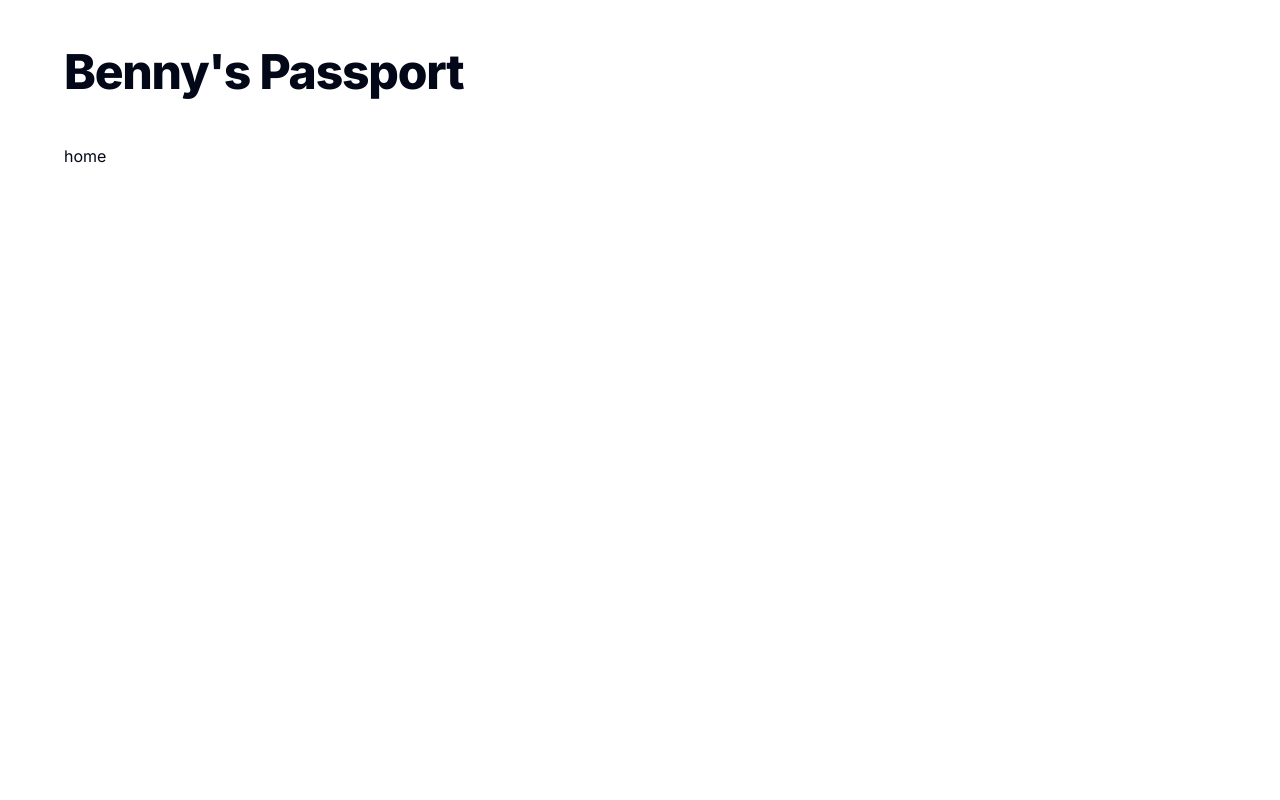
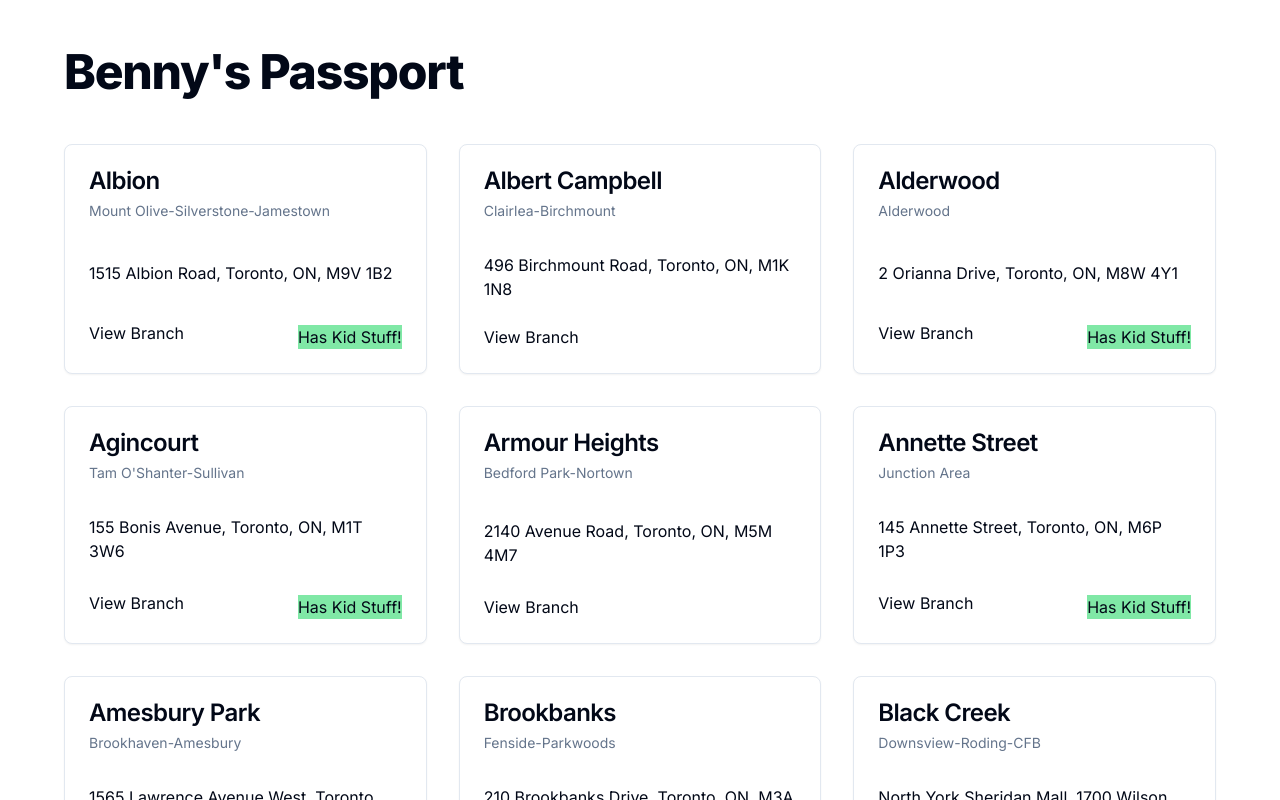
Before and after one commit to bennygoldman/passport-next, a Next.js app: page / in a window 1280 px wide. Shown: the top 800 px of the page. Built offline with nearby package versions, Linux system fonts and the light colour scheme; data requests are answered from the project's data file.

Commit message:
Add Card Component, render data

```diff
--- a/_data/db.json
+++ b/_data/db.json
@@ -1,11 +1,12 @@
 {
-  "records": [
+  "branches": [
     {
-      "id": 1,
+      "id": "1",
       "image": "003-albion-hi.jpg",
       "BranchCode": "AB",
       "PhysicalBranch": 1,
       "BranchName": "Albion",
+      "hasKidStuff": true,
       "Address": "1515 Albion Road, Toronto, ON, M9V 1B2",
       "PostalCode": "M9V 1B2",
       "Website": "https://www.tpl.ca/albion",
@@ -18,11 +19,12 @@
       "PresentSiteYear": 2017
     },
     {
-      "id": 2,
+      "id": "2",
       "image": "002-albert-campbell-hi.jpg",
       "BranchCode": "ACD",
       "PhysicalBranch": 1,
       "BranchName": "Albert Campbell",
+      "hasKidStuff": false,
       "Address": "496 Birchmount Road, Toronto, ON, M1K 1N8",
       "PostalCode": "M1K 1N8",
       "Website": "https://www.tpl.ca/albertcampbell",
@@ -35,11 +37,12 @@
       "PresentSiteYear": 1971
     },
     {
-      "id": 3,
+      "id": "3",
       "image": "004-alderwood-hi.jpg",
       "BranchCode": "AD",
       "PhysicalBranch": 1,
       "BranchName": "Alderwood",
+      "hasKidStuff": true,
       "Address": "2 Orianna Drive, Toronto, ON, M8W 4Y1",
       "PostalCode": "M8W 4Y1",
       "Website": "https://www.tpl.ca/alderwood",
@@ -52,11 +55,12 @@
       "PresentSiteYear": 1999
     },
     {
-      "id": 4,
+      "id": "4",
       "image": "001-agincourt-hi.jpg",
       "BranchCode": "AG",
       "PhysicalBranch": 1,
       "BranchName": "Agincourt",
+      "hasKidStuff": true,
       "Address": "155 Bonis Avenue, Toronto, ON, M1T 3W6",
       "PostalCode": "M1T 3W6",
       "Website": "https://www.tpl.ca/agincourt",
@@ -69,11 +73,12 @@
       "PresentSiteYear": 1991
     },
     {
-      "id": 5,
+      "id": "5",
       "image": "007-armour-heights-hi.jpg",
       "BranchCode": "AH",
       "PhysicalBranch": 1,
       "BranchName": "Armour Heights",
+      "hasKidStuff": false,
       "Address": "2140 Avenue Road, Toronto, ON, M5M 4M7",
       "PostalCode": "M5M 4M7",
       "Website": "https://www.tpl.ca/armourheights",
@@ -86,11 +91,12 @@
       "PresentSiteYear": 1982
     },
     {
-      "id": 7,
+      "id": "7",
       "image": "006-annette-street-hi.jpg",
       "BranchCode": "AN",
       "PhysicalBranch": 1,
       "BranchName": "Annette Street",
+      "hasKidStuff": true,
       "Address": "145 Annette Street, Toronto, ON, M6P 1P3",
       "PostalCode": "M6P 1P3",
       "Website": "https://www.tpl.ca/annette",
@@ -103,11 +109,12 @@
       "PresentSiteYear": 1908
     },
     {
-      "id": 8,
+      "id": "8",
       "image": "005-amesbury-park-hi.jpg",
       "BranchCode": "AP",
       "PhysicalBranch": 1,
       "BranchName": "Amesbury Park",
+      "hasKidStuff": true,
       "Address": "1565 Lawrence Avenue West, Toronto, ON, M6L 1A8",
       "PostalCode": "M6L 1A8",
       "Website": "https://www.tpl.ca/amesburypark",
@@ -120,11 +127,12 @@
       "PresentSiteYear": 1967
     },
     {
-      "id": 9,
+      "id": "9",
       "image": "015-brookbanks-hi.jpg",
       "BranchCode": "BB",
       "PhysicalBranch": 1,
       "BranchName": "Brookbanks",
+      "hasKidStuff": true,
       "Address": "210 Brookbanks Drive, Toronto, ON, M3A 2T8",
       "PostalCode": "M3A 2T8",
       "Website": "https://www.tpl.ca/brookbanks",
@@ -142,6 +150,7 @@
       "BranchCode": "BC",
       "PhysicalBranch": 1,
       "BranchName": "Black Creek",
+      "hasKidStuff": true,
       "Address": "North York Sheridan Mall, 1700 Wilson Avenue, Toronto, ON, M3L 1B2",
       "PostalCode": "M3L 1B2",
       "Website": "https://www.tpl.ca/blackcreek",
@@ -154,11 +163,12 @@
       "PresentSiteYear": 2002
     },
     {
-      "id": 11,
+      "id": "11",
       "image": "010-bendale-hi.jpg",
       "BranchCode": "BD",
       "PhysicalBranch": 1,
       "BranchName": "Bendale",
+      "hasKidStuff": false,
       "Address": "1515 Danforth Road, Toronto, ON, M1J 1H5",
       "PostalCode": "M1J 1H5",
       "Website": "https://www.tpl.ca/bendale",
@@ -171,11 +181,12 @@
       "PresentSiteYear": 1961
     },
     {
-      "id": 12,
+      "id": "12",
       "image": "009-beaches-hi.jpg",
       "BranchCode": "BE",
       "PhysicalBranch": 1,
       "BranchName": "Beaches",
+      "hasKidStuff": true,
       "Address": "2161 Queen Street East, Toronto, ON, M4L 1J1",
       "PostalCode": "M4L 1J1",
       "Website": "https://www.tpl.ca/beaches",
@@ -188,11 +199,12 @@
       "PresentSiteYear": 1914
     },
     {
-      "id": 13,
+      "id": "13",
       "image": "008-barbara-frum-hi.jpg",
       "BranchCode": "BF",
       "PhysicalBranch": 1,
       "BranchName": "Barbara Frum",
+      "hasKidStuff": true,
       "Address": "20 Covington Road, Toronto, ON, M6A 3C1",
       "PostalCode": "M6A 3C1",
       "Website": "https://www.tpl.ca/barbarafrum",
@@ -205,11 +217,12 @@
       "PresentSiteYear": 1992
     },
     {
-      "id": 16,
+      "id": "16",
       "image": "012-bloor-gladstone-hi.jpg",
       "BranchCode": "BL",
       "PhysicalBranch": 1,
       "BranchName": "Bloor/Gladstone",
+      "hasKidStuff": false,
       "Address": "1101 Bloor Street West, Toronto, ON, M6H 1M7",
       "PostalCode": "M6H 1M7",
       "Website": "https://www.tpl.ca/bloorgladstone",
@@ -222,17 +235,18 @@
       "PresentSiteYear": 1913
     },
     {
-      "id": 17,
+      "id": "17",
       "image": "013-brentwood-hi.jpg",
       "BranchCode": "BR",
       "PhysicalBranch": 1,
       "BranchName": "Brentwood",
+      "hasKidStuff": true,
       "Address": "36 Brentwood Road North, Toronto, ON, M8X 2B5",
       "PostalCode": "M8X 2B5",
       "Website": "https://www.tpl.ca/brentwood",
       "Telephone": "416-394-5240",
       "NBHDNo": 15,
-      "NBHDName": "Kingsway South ",
+      "NBHDName": "Kingsway South",
       "TPLNIA": 0,
       "WardNo": 3,
       "WardName": "Etobicoke-Lakeshore",
@@ -244,6 +258,7 @@
       "BranchCode": "BRW",
       "PhysicalBranch": 1,
       "BranchName": "Bridlewood",
+      "hasKidStuff": true,
       "Address": "Bridlewood Mall, 157A-2900 Warden Avenue, Toronto, ON, M1W 2S8",
       "PostalCode": "M1W 2S8",
       "Website": "https://www.tpl.ca/bridlewood",
@@ -256,11 +271,12 @@
       "PresentSiteYear": 1992
     },
     {
-      "id": 19,
+      "id": "19",
       "image": "016-burrows-hall-hi.jpg",
       "BranchCode": "BUR",
       "PhysicalBranch": 1,
       "BranchName": "Burrows Hall",
+      "hasKidStuff": true,
       "Address": "1081 Progress Avenue, Toronto, ON, M1B 5Z6",
       "PostalCode": "M1B 5Z6",
       "Website": "https://www.tpl.ca/burrowshall",
@@ -273,11 +289,12 @@
       "PresentSiteYear": 1998
     },
     {
-      "id": 20,
+      "id": "20",
       "image": "020-cliffcrest-hi.jpg",
       "BranchCode": "CC",
       "PhysicalBranch": 1,
       "BranchName": "Cliffcrest",
+      "hasKidStuff": false,
       "Address": "3017 Kingston Road, Toronto, ON, M1M 1P1",
       "PostalCode": "M1M 1P1",
       "Website": "https://www.tpl.ca/cliffcrest",
--- a/src/app/page.tsx
+++ b/src/app/page.tsx
@@ -1,7 +1,58 @@
-export default function Home() {
+import {
+  Card,
+  CardHeader,
+  CardFooter,
+  CardTitle,
+  CardDescription,
+  CardContent,
+} from '../components/ui/card';
+
+interface Branch {
+  image: string;
+  BranchCode: string;
+  BranchName: string;
+  hasKidStuff: boolean;
+  Address: string;
+  NBHDName: string;
+  NBHDNo: number;
+  WardNo: number;
+  WardName: string;
+  id: string;
+}
+
+async function getBranches(): Promise<Branch[]> {
+  const result = await fetch('http://localhost:4000/branches');
+
+  return result.json();
+}
+
+export default async function Home() {
+  const branches = await getBranches();
+
   return (
     <main>
-      home
+      <div className='grid grid-cols-3 gap-8'>
+        {branches.map((branch) => (
+          <Card key={branch.id} className='flex flex-col justify-between'>
+            <CardHeader className='flex-row gap-4 items-center'>
+              {/* image to go here */}
+              <div>
+                <CardTitle>{branch.BranchName}</CardTitle>
+                <CardDescription>{branch.NBHDName}</CardDescription>
+              </div>
+            </CardHeader>
+            <CardContent>
+              <p>{branch.Address}</p>
+            </CardContent>
+            <CardFooter className='flex justify-between'>
+              <button>View Branch</button>
+              {branch.hasKidStuff && (
+                <p className=' bg-green-400 bg-opacity-70'>Has Kid Stuff!</p>
+              )}
+            </CardFooter>
+          </Card>
+        ))}
+      </div>
     </main>
-  )
+  );
 }
--- /dev/null
+++ b/src/components/ui/card.tsx
@@ -0,0 +1,79 @@
+import * as React from "react"
+
+import { cn } from "@/lib/utils"
+
+const Card = React.forwardRef<
+  HTMLDivElement,
+  React.HTMLAttributes<HTMLDivElement>
+>(({ className, ...props }, ref) => (
+  <div
+    ref={ref}
+    className={cn(
+      "rounded-lg border bg-card text-card-foreground shadow-sm",
+      className
+    )}
+    {...props}
+  />
+))
+Card.displayName = "Card"
+
+const CardHeader = React.forwardRef<
+  HTMLDivElement,
+  React.HTMLAttributes<HTMLDivElement>
+>(({ className, ...props }, ref) => (
+  <div
+    ref={ref}
+    className={cn("flex flex-col space-y-1.5 p-6", className)}
+    {...props}
+  />
+))
+CardHeader.displayName = "CardHeader"
+
+const CardTitle = React.forwardRef<
+  HTMLParagraphElement,
+  React.HTMLAttributes<HTMLHeadingElement>
+>(({ className, ...props }, ref) => (
+  <h3
+    ref={ref}
+    className={cn(
+      "text-2xl font-semibold leading-none tracking-tight",
+      className
+    )}
+    {...props}
+  />
+))
+CardTitle.displayName = "CardTitle"
+
+const CardDescription = React.forwardRef<
+  HTMLParagraphElement,
+  React.HTMLAttributes<HTMLParagraphElement>
+>(({ className, ...props }, ref) => (
+  <p
+    ref={ref}
+    className={cn("text-sm text-muted-foreground", className)}
+    {...props}
+  />
+))
+CardDescription.displayName = "CardDescription"
+
+const CardContent = React.forwardRef<
+  HTMLDivElement,
+  React.HTMLAttributes<HTMLDivElement>
+>(({ className, ...props }, ref) => (
+  <div ref={ref} className={cn("p-6 pt-0", className)} {...props} />
+))
+CardContent.displayName = "CardContent"
+
+const CardFooter = React.forwardRef<
+  HTMLDivElement,
+  React.HTMLAttributes<HTMLDivElement>
+>(({ className, ...props }, ref) => (
+  <div
+    ref={ref}
+    className={cn("flex items-center p-6 pt-0", className)}
+    {...props}
+  />
+))
+CardFooter.displayName = "CardFooter"
+
+export { Card, CardHeader, CardFooter, CardTitle, CardDescription, CardContent }
```
